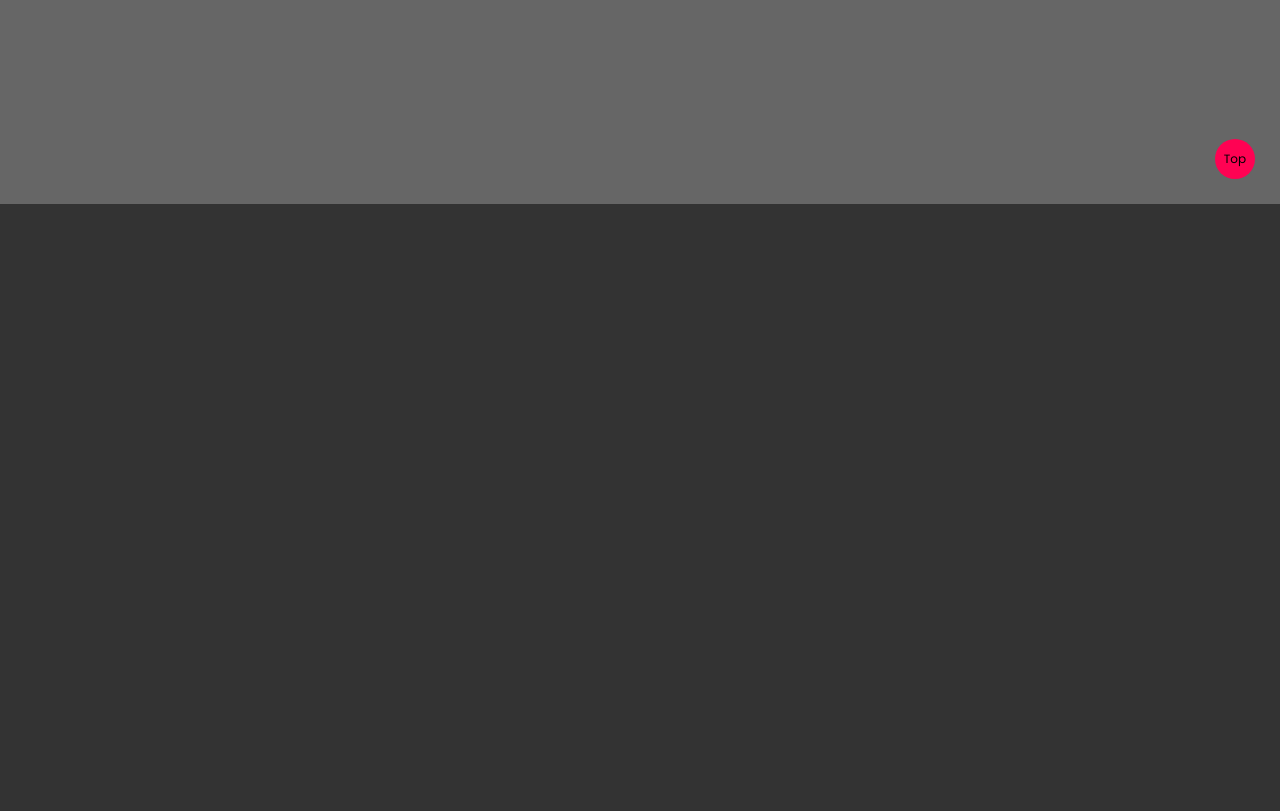
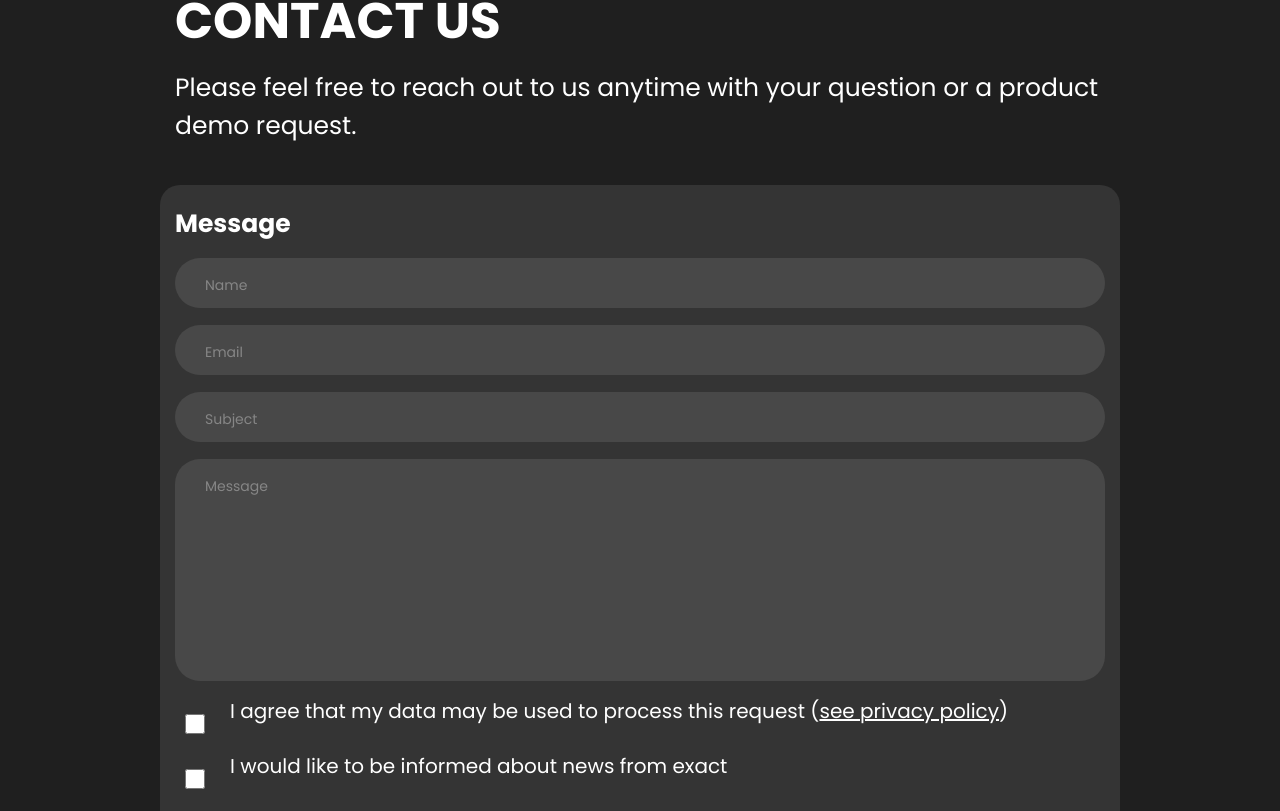
Before and after one commit to StevenFroehlich/exact, a React (Create React App) app: page / in a window 1280 px wide. Shown: the part 1729-2540 px from the top of the page. Built offline with nearby package versions, Linux system fonts and the light colour scheme.

Commit message:
contact formular new style

```diff
--- a/public/index.html
+++ b/public/index.html
@@ -3,7 +3,7 @@
   <head>
     <meta charset="utf-8" />
     <meta name="viewport" content="width=device-width, initial-scale=1" />
-    <meta name="description" content="Exact Testing Tool" />
+    <meta name="description" content="Exact Mobility, Testing Tool" />
     <link rel="preconnect" href="https://fonts.googleapis.com" />
     <link rel="preconnect" href="https://fonts.gstatic.com" crossorigin />
     <link rel="preconnect" href="https://fonts.googleapis.com" />
@@ -12,7 +12,7 @@
       href="https://fonts.googleapis.com/css2?family=Poppins:wght@100;200;300;400;500;600;700;800;900&display=swap"
       rel="stylesheet"
     />
-    <title>Exact Test Framework</title>
+    <title>Exact Mobility</title>
     <style>
       * {
         font-family: "Poppins", sans-serif;
--- a/src/app.scss
+++ b/src/app.scss
@@ -2,7 +2,6 @@
     height: 100vh;
     .sections{
         width: 100%;
-        margin: 0 auto;
         position: relative;
         top: 133px;
         overflow-x: hidden;
@@ -12,33 +11,13 @@
         }
 
         > * {
-            height: 900px;
+            min-height: 500px;
         }
 
         > .footer{
-            height: 200px;
+            min-height: 200px;
             background-color: #000;
         }
 
-        .scrollToTop {
-            position: absolute;
-            bottom: 25px;
-            right: 25px;
-            width: 40px;
-            height: 40px;
-            z-index: 99;
-            background-color: #ff0253;
-            border-radius: 50%;
-            cursor: pointer;
-            display: flex;
-            align-items: center;
-            justify-content: center;
-            a{
-                font-size: 12px;
-                color: #000;
-                text-decoration: none;
-            }
-          }
-
     }
 }
--- a/src/components/area02/Area02.js
+++ b/src/components/area02/Area02.js
@@ -1,11 +1,9 @@
 import React from "react";
-import ScrollToTop from "../scrollToTop/ScrollToTop";
 import "./area02.scss";
 
 function Area02() {
   return (
     <div className="area02" id="area02">
-      <ScrollToTop />
     </div>
   );
 }
--- a/src/components/area03/Area03.js
+++ b/src/components/area03/Area03.js
@@ -1,12 +1,10 @@
 import React from "react";
-import ScrollToTop from "../scrollToTop/ScrollToTop";
 
 import "./area03.scss";
 
 function Area03() {
   return (
     <div className="area03" id="area03">
-      <ScrollToTop />
     </div>
   );
 }
--- a/src/components/areaContact/AreaContact.js
+++ b/src/components/areaContact/AreaContact.js
@@ -1,5 +1,4 @@
-import React, { useState } from "react";
-import ScrollToTop from "../scrollToTop/ScrollToTop";
+import React from "react";
 
 import "./areaContact.scss";
 
@@ -10,10 +9,13 @@ function AreaContact() {
         <div className="wrapperArea">
           <div className="wrapperHeading">
             <h2>CONTACT US</h2>
-            <p>We take time for your questions.</p>
-            <p>And are happy to show you a product demo.</p>
+            <p>
+              Please feel free to reach out to us anytime with your question or
+              a product demo request.
+            </p>
           </div>
           <div className="wrapperForm">
+            <h3>Message</h3>
             <form
               action="https://formsubmit.co/info@downsiteup.de"
               method="POST"
@@ -40,11 +42,21 @@ function AreaContact() {
                 />
                 <span>Message</span>
               </label>
-              <input type="checkbox" />
-              <p>Agree</p>
+              <div className="wrapperCheckbox">
+                <input type="checkbox" id="privacy" />
+                <label for="privacy" className="term">
+                  I agree that my data may be used to process this request (
+                  <a href="#area01">see privacy policy</a>)
+                </label>
+              </div>
+              <div className="wrapperCheckbox">
+                <input type="checkbox" id="information" />
+                <label for="information" className="term">
+                I would like to be informed about news from exact
+                </label>
+              </div>
               <button type="submit">SEND</button>
             </form>
-            <ScrollToTop />
           </div>
         </div>
       </div>
--- a/src/components/areaContact/areaContact.scss
+++ b/src/components/areaContact/areaContact.scss
@@ -2,28 +2,24 @@
 
 .areaContact {
   margin: 0 auto;
-  background-color: green;
+  background-color: #1f1f1f;
   position: relative;
-  padding: 0 5px;
+  padding: 0 8px;
   .wrapperArea {
     max-width: 960px;
     margin: 0 auto;
-    background-color: red;
+    padding: 80px 0 20px;
     .wrapperHeading {
-      background-color: blue;
-      padding: 0 15px;
-    }
-
+      background-color: #1f1f1f;
+      padding: 0 15px 40px;
       h2 {
         font-size: 40px;
         color: #fff;
-      padding: 100px 0 10px 0;
-      @include mobile{
+        padding: 0 0 10px 0;
+        @include mobile {
           font-size: 50px;
-        color:yellow;
+          color: #fff;
         }
-    }
-    h3 {
       }
       p {
         font-size: 25px;
@@ -31,25 +27,33 @@
         color: #fff;
         padding: 0;
       }
-
+    }
+    .wrapperForm {
+      padding: 20px 15px;
+      background-color: #343434;
+      border-radius: 20px;
+      h3 {
+        font-size: 25px;
+        font-weight: 700;
+        color: #fff;
+      }
       form {
-      padding: 20px 0;
+        padding: 0;
         display: flex;
         flex-direction: column;
 
         label {
-        margin-bottom: 6px;
           position: relative;
           color: #868686;
           font-size: 20px;
         }
         input {
           width: 100%;
-        height: 60px;
-        margin-top: 10px;
-        background-color: #3d3d3d;
+          height: 50px;
+          margin-top: 15px;
+          background-color: #484848;
           color: #868686;
-        border-radius: 50px;
+          border-radius: 25px;
           border: 0;
           outline: none;
           font-size: 18px;
@@ -58,26 +62,27 @@
         }
         input:focus,
         input:focus-visible {
-        padding: 25px 30px 0px 30px;
+          padding: 10px 30px 0px 30px;
           font-size: 18px;
           font-weight: 500;
         }
         textarea {
           width: 100%;
-        height: 200px;
-        margin-top: 10px;
-        background-color: #3d3d3d;
+          height: 222px;
+          margin-top: 15px;
+          background-color: #484848;
           color: #868686;
-        border-radius: 35px;
+          border-radius: 25px;
           border: 0;
           outline: none;
           font-size: 18px;
           font-weight: 500;
           padding: 30px 30px 0px 30px;
+          resize: none;
         }
         textarea:focus,
         textarea:focus-visible {
-        padding: 30px 30px 0px 30px;
+          padding: 25px 30px 0px 30px;
           font-size: 18px;
           font-weight: 500;
         }
@@ -103,15 +108,39 @@
         input:not(:placeholder-shown) + span,
         textarea:not(:placeholder-shown) + span {
           font-size: 14px;
-        color: rgb(34, 32, 32);
+          color: #868686;
           transform: translateY(18px);
         }
 
+        .wrapperCheckbox {
+          display: flex;
+          margin: 10px 0;
+          input {
+            flex-shrink: 0;
+            margin-left: 10px;
+            width: 20px;
+            height: 20px;
+            border-radius: 5px;
+          }
+          .term {
+            position: relative;
+            top: -3px;
+            left: 25px;
+            padding: 0 20px 0 0;
+            color: #fff;
+          }
+          a {
+            color: #fff;
+          }
+        }
+
         button {
+          position: relative;
+          right: 0;
           width: 180px;
           font-weight: 700;
           padding: 12px 0px;
-        margin-top: 20px;
+          margin: 40px 0 20px;
           background: #ff0253;
           color: #ccc;
           cursor: pointer;
@@ -121,3 +150,4 @@
       }
     }
   }
+}
```
Lines whose indentation alone changed are shown as unchanged.
